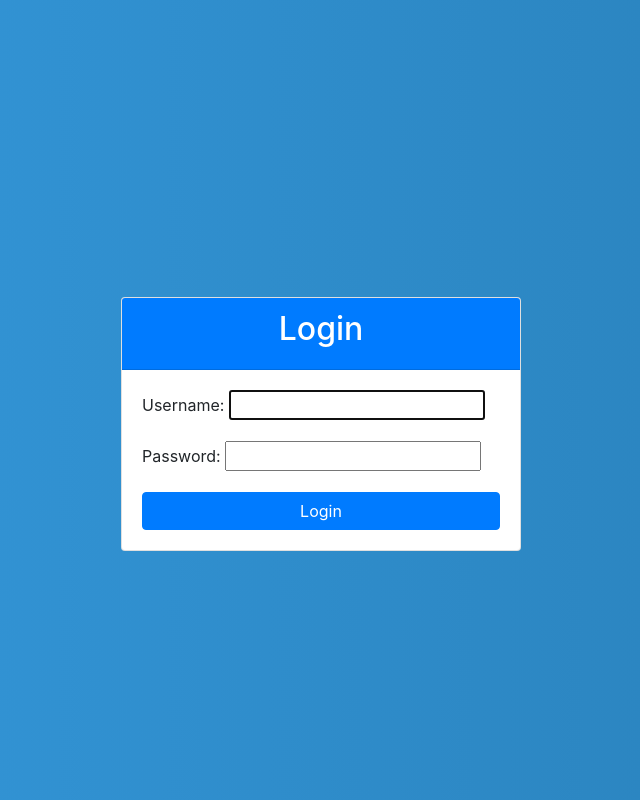
After one commit to Hammad7106/Chat_Application, a Django app: page /login/ in a window 1280 px wide. The commit adds this page. Shown: the whole page, without its empty margins (319-959 px from the left). Run offline with Django 4.2, Linux system fonts and the light colour scheme; some libraries are stand-ins or nearby versions.

Commit message:
Created Login Page for my Chat App

```diff
--- a/Chat_App/Chat_App/settings.py
+++ b/Chat_App/Chat_App/settings.py
@@ -26,6 +26,10 @@ SECRET_KEY = 'django-insecure-uzd#jiq_2*ek+(1c90(274(a_j%dza2r051w2$8r5)yy+2rgi@
 DEBUG = True
 
 ALLOWED_HOSTS = []
+
+AUTHENTICATION_BACKENDS = [
+    'django.contrib.auth.backends.ModelBackend',
+]
 
 
 # Application definition
--- /dev/null
+++ b/Chat_App/Chat_Mingle/login_form.py
@@ -0,0 +1,11 @@
+from django.contrib.auth.forms import AuthenticationForm
+from django.contrib.auth.models import User
+
+class LoginForm(AuthenticationForm):
+    class Meta:
+        model = User
+        fields = ['username', 'password']
+
+    error_messages = {
+        'invalid_login': 'Invalid Authentication.',
+    }
--- /dev/null
+++ b/Chat_App/Chat_Mingle/templates/Chat_Mingle/login.html
@@ -0,0 +1,33 @@
+{% load static %}
+<!DOCTYPE html>
+<html lang="en">
+<head>
+    <meta charset="UTF-8">
+    <meta name="viewport" content="width=device-width, initial-scale=1, shrink-to-fit=no">
+    <link rel="stylesheet" href="{% static 'css/login.css' %}">
+    <title>Login Page</title>
+    <link rel="stylesheet" href="https://stackpath.bootstrapcdn.com/bootstrap/4.3.1/css/bootstrap.min.css">
+    <style>
+
+    </style>
+</head>
+<body>
+    <div class="login-container">
+        <div class="card mt-5">
+            <div class="card-header bg-primary text-white">
+                <h2 class="text-center">Login</h2>
+            </div>
+            <div class="card-body">
+                <form method="post" action="{% url 'login' %}">
+                    {% csrf_token %}
+                    {{ login_form.as_p }}
+                    <button type="submit" class="btn btn-primary btn-block">Login</button>
+                </form>
+            </div>
+        </div>
+    </div>
+    <script src="https://code.jquery.com/jquery-3.3.1.slim.min.js"></script>
+    <script src="https://cdnjs.cloudflare.com/ajax/libs/popper.js/1.14.7/umd/popper.min.js"></script>
+    <script src="https://stackpath.bootstrapcdn.com/bootstrap/4.3.1/js/bootstrap.min.js"></script>
+</body>
+</html>
--- a/Chat_App/Chat_Mingle/url.py
+++ b/Chat_App/Chat_Mingle/url.py
@@ -5,6 +5,9 @@ urlpatterns = [
 
 
     # SignUp, Login, Logout
+    path('',views.base,name='base'),
     path('register/',views.sign_up,name='sign_up'),
+    path('login/',views.login_view,name='login'),
+    path('chit_chat/',views.chit_chat,name='chit_chat'),
 
     ]
--- a/Chat_App/Chat_Mingle/views.py
+++ b/Chat_App/Chat_Mingle/views.py
@@ -1,12 +1,21 @@
 from django.shortcuts import render
 from .sign_up_form import SignUpForm
 from .user_profile_form import UserProfileForm
-
+from .login_form import LoginForm
+from django import forms
+from django.core.exceptions import ValidationError
 from django.shortcuts import render, redirect
+from django.contrib.auth import authenticate, login
+from django.contrib.auth.decorators import login_required
 from django.db import transaction
 from django.contrib import messages
 
 
+def base(request):
+    return render(request,'Chat_Mingle/base.html')
+
+
+# SIGN UP USER
 def sign_up(request):
     if request.method == "POST":
         sign_up_form = SignUpForm(request.POST)
@@ -28,3 +37,33 @@ def sign_up(request):
     }
 
     return render(request, 'Chat_Mingle/sign_up_template.html', context)
+
+
+
+def chit_chat(request):
+    return render(request,'Chat_Mingle/Chit_Chat.html')
+
+
+# LOGIN USER
+
+def login_view(request):
+    if request.method == 'POST':
+        form = LoginForm(request.POST)
+        try:
+            if form.is_valid():
+                username = form.cleaned_data['username']
+                password = form.cleaned_data['password']
+                user = authenticate(request, username=username, password=password)
+
+                if user is not None:
+                    login(request, user)
+                    messages.success(request, f"Welcome, {username}! You have successfully logged in.")
+                    return redirect('base')  # Replace 'home' with your actual home page URL
+                else:
+                    raise forms.ValidationError("Invalid username or password.")
+        except forms.ValidationError as e:
+            messages.error(request, str(e))
+    else:
+        form = LoginForm()
+
+    return render(request, 'Chat_Mingle/login.html', {'login_form': form})
--- /dev/null
+++ b/Chat_App/static/css/login.css
@@ -0,0 +1,15 @@
+body {
+            background: linear-gradient(to right, #3498db, #2980b9);
+        }
+
+        .login-container {
+            display: flex;
+            align-items: center;
+            justify-content: center;
+            min-height: 100vh;
+        }
+
+        .card {
+            width: 100%;
+            max-width: 400px;
+        }
```
Also changed, not shown: Chat_App/Chat_Mingle/templates/Chat_Mingle/Chit_Chat.html (added, +10 -0 lines), Chat_App/Chat_Mingle/templates/Chat_Mingle/base.html (+15 -1 lines), Chat_App/Chat_Mingle/templates/Chat_Mingle/sign_up_template.html (+43 -8 lines), Chat_App/static/css/base.css (added, +40 -0 lines), Chat_App/static/css/sign_up.css (added, +31 -0 lines), Chat_App/db.sqlite3, Chat_App/media/images/Moustache.jpg (added).
